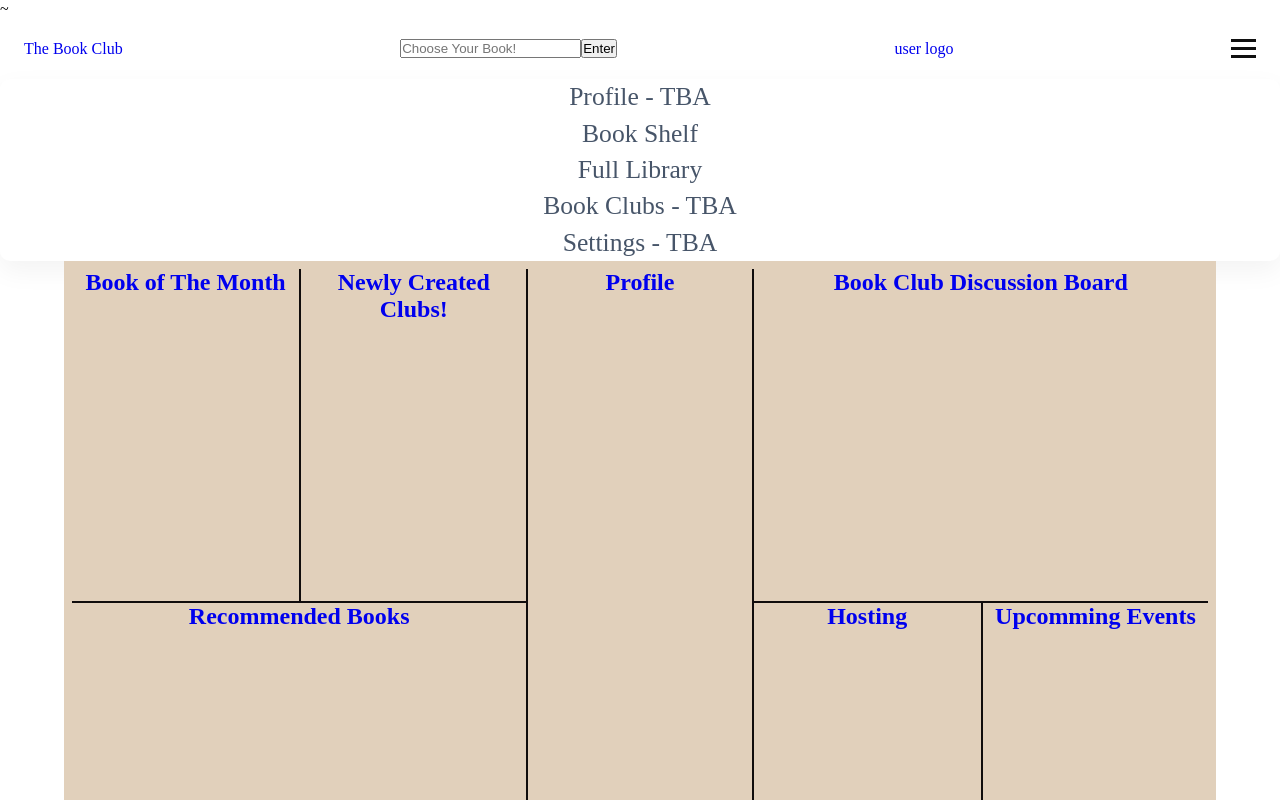
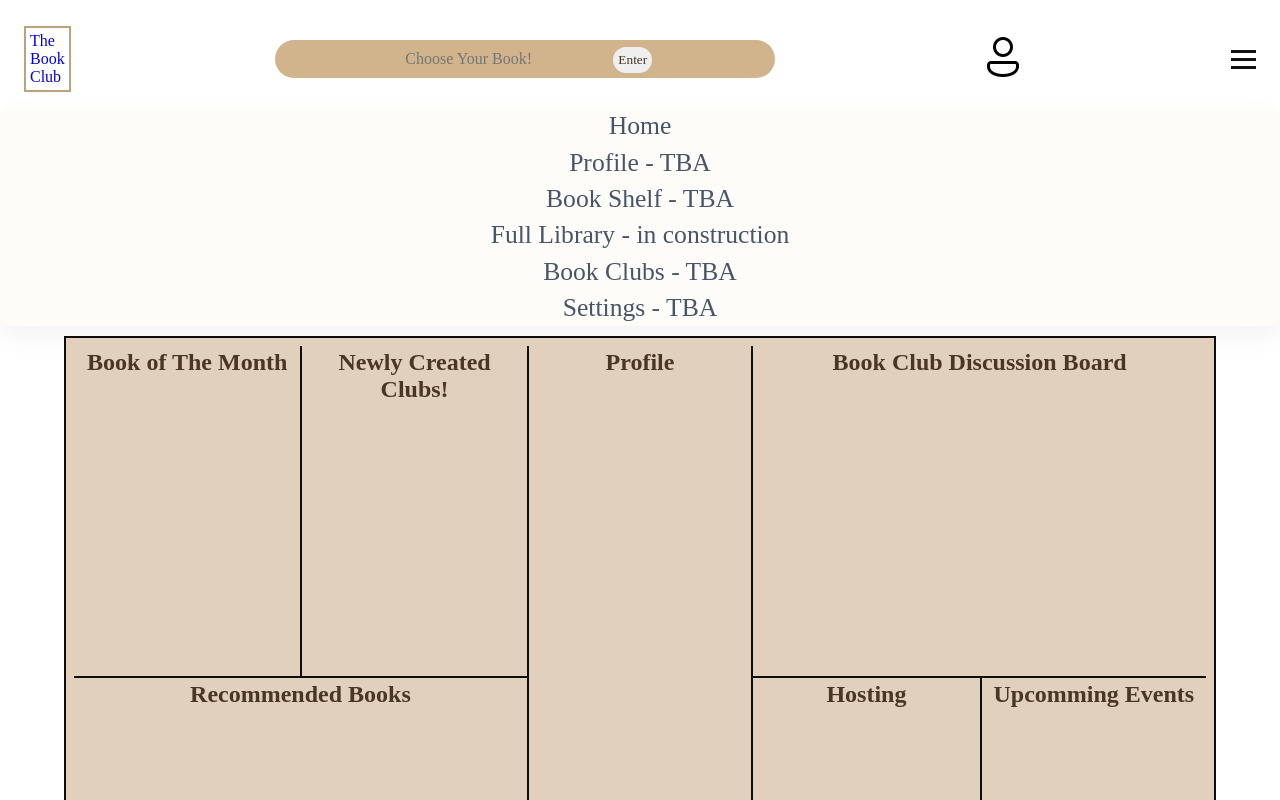
Before and after one commit to DEdmonds22/The-Book-Club, a React (Create React App) app: page / in a window 1280 px wide. Both pictures are taken after a click on the element 1243 px from the left and 48 px from the top of the page. Shown: the top 800 px of the page. Built offline with nearby package versions, Linux system fonts and the light colour scheme.

Commit message:
made some note and design changes

```diff
--- a/src/App.css
+++ b/src/App.css
@@ -2,9 +2,48 @@
   margin: 0;
   padding: 0;
   box-sizing: border-box;
+  font-family: 'Times New Roman', Times, serif;
 }
 
 /* NAV.JS */
+.logo {
+  border: 2px solid rgb(190, 162, 125);
+  padding: 4px;
+}
+
+.search-bar {
+  text-align: center;
+  background-color: tan;
+  border-radius: 30px;
+  padding: 2px 12px;
+  width: 500px;
+}
+
+input[type="text"] {
+  border: none;
+  outline: none;
+  flex: 1;
+  padding: 8px;
+  font-size: 16px;
+  background: transparent;
+  color: white;
+}
+
+.search-bar button {
+  padding: 5px;
+  border-radius: 30px;
+  border: none;
+  color: rgb(73, 55, 36);
+}
+
+.search-bar button:hover {
+  cursor: pointer;
+}
+
+.search-bar button:active {
+  font-size: 14px;
+}
+
 #navBar p {
   cursor: pointer;
 }
@@ -17,8 +56,10 @@ a {
   text-decoration: none;
 }
 
-.header {
+header {
   border-bottom: 1px soild #e2e8f0;
+  margin: 10px 0;
+
 }
 
 #navBar {
@@ -32,6 +73,7 @@ a {
   display: block;
   cursor: pointer;
 }
+
 
 .bar {
   display: block;
@@ -56,11 +98,11 @@ a {
   flex-direction: column;
   align-items: center;
   top: 5rem;
-  background-color: #fff;
   width: 100%;
   border-radius: 10px;
   box-shadow:
   0 10px 27px rgba(0, 0, 0, 0.05);
+  background-color: rgb(254, 252, 248);
 }
 
 .nav-item {
@@ -76,12 +118,25 @@ a {
 .nav-link:hover {
   color: tan;
 }
+.nav-link:active {
+  color: rgb(73, 55, 36);
+}
 
 
 /* HOME.JS */
 #home-page {
+  text-align: center;
+}
+
+#home-page h2{
   font-family: 'Times New Roman', Times, serif;
-  text-align: center;
+  color: rgb(73, 55, 36);
+  margin: 3px;
+}
+
+#home-page h2:hover{
+  color: white;
+  font-size: 1.7rem;
 }
 
 #container {
@@ -93,7 +148,9 @@ a {
     display: grid;
     grid-template-columns: 1fr 1fr 1fr 1fr 1fr;
     grid-template-rows: 1fr 1fr;
-    padding: 8px
+    padding: 8px;
+    cursor: default;
+    border: 2px solid #100c0c;
 }
 
 .bookOfTheMonth {
@@ -137,3 +194,60 @@ a {
     grid-column: 5/6;
     grid-row: 2/3;
 }
+
+
+/* FULL-LIBRARY book cards*/
+
+.book-con {
+  display: flex;
+  flex-wrap: wrap;
+  justify-content: center;
+  gap: 25px;
+  padding: 20px;
+}
+
+.book {
+  height: auto;
+  width: 350px;
+  border: 3px dotted rgb(73, 55, 36);
+  padding: 10px;
+  margin: 0 auto;
+  color: rgb(73, 55, 36);
+  background-color: tan;
+  text-align: center;
+}
+
+.book img {
+  width: 150px;
+  height:200px
+}
+
+.book h2,
+.book p {
+  margin: .8rem;
+}
+
+.book h2:hover,
+.book p:hover {
+  color: white;
+  cursor: pointer;
+  font-size: 1.7rem;
+}
+
+.book:active,
+.book h2:active,
+.book p:active {
+  color:  black;
+  background-color: tan;
+}
+
+/*TESSTT*/
+.bookTester-con {
+  display: flex;
+  width: auto;
+  align-items: center;
+}
+
+.det {
+  width: 70%;
+}
--- a/src/App.js
+++ b/src/App.js
@@ -16,8 +16,10 @@ import Hosting from './pages/Hosting';
 import UpcommingEvents from './pages/UpcommingEvents';
 
 function App() {
-  const handleSearch = (searchTerm) => {
-    window.location.href = `/full-library?search=${searchTerm}`;
+  const handleSearch = (searchTerm) => { // used to handle the search func. in the app
+    window.location.href = `/full-library?search=${searchTerm}`; // redirect user to new url that includes search term
+    /*window.location.href - is used to redirect the page
+    alt. useHistory or Link*/
   };
 
   return (
--- a/src/pages/Full-Library.js
+++ b/src/pages/Full-Library.js
@@ -1,21 +1,21 @@
 import { useState, useEffect } from "react";
-import axios from "axios";
-import { useLocation } from "react-router-dom";
+import axios from "axios";  // makes HHTP request
+import { useLocation } from "react-router-dom"; // used for accessing the current location (url) of the React application, such as the pathname, search parameter, and hash
 
 export default function FullLibrary() {
   const [searchResults, setSearchResults] = useState([]);
-  const location = useLocation();
-  const queryParams = new URLSearchParams(location.search);
+  const location = useLocation(); // the variable now holds the current location object including the search property, which holds several properties.
+  const queryParams = new URLSearchParams(location.search); // location.search = "?q={searchTerm}" ie "...?q=react&page=1", URLSearchParms breaks it down into key: values: "q": "react", "page": "1".
   const searchTerm = queryParams.get("search") || "";
 
-  useEffect(() => {
-    const fetchSearchResults = async () => {
+  useEffect(() => { // called whenever component is mounted and wheneve"searchTerm changes.
+    const fetchSearchResults = async () => {  // will always return a promise, even if you dont explicity use the return keyword inside of the functiion
       try {
-        const response = await axios.get(
+        const response = await axios.get( // await keyword is used to wait for a promise to resolved before mvoing forward
           `https://www.googleapis.com/books/v1/volumes?q=${searchTerm}`
         );
 
-        if (response.data.items) {
+        if (response.data.items) {  // the response obj is the result of the api call made using axios, the data property of the response object contains the actual data returned by the api, the response data has a property named items which holds an array of book items that match the search term.
           setSearchResults(response.data.items);
         } else {
           setSearchResults([]);
@@ -31,12 +31,16 @@ export default function FullLibrary() {
   return (
     <div>
       <h1>Search Results</h1>
-      {searchResults.map((book) => (
-        <div key={book.id}>
-          <h2>{book.volumeInfo.title}</h2>
-          <p>{book.volumeInfo.authors?.join(", ")}</p>
-        </div>
-      ))}
+      <div className="book-con">
+        {searchResults.map((book) => (
+          <div key={book.id} className="book" >
+            <h2>{book.volumeInfo.title}</h2>
+            <img src={book.volumeInfo.imageLinks?.smallThumbnail} />
+            <p>by: {book.volumeInfo.authors?.join(", ")}</p>
+            <button>Add to Bookshelf</button>
+          </div>
+        ))}
+      </div>
     </div>
   );
 }
--- a/src/pages/Header.js
+++ b/src/pages/Header.js
@@ -1,7 +1,7 @@
 import { useState } from "react";
 import { Link } from "react-router-dom";
 
-export default function Header({ onSearch }) {
+export default function Header({ onSearch }) { // prop passed down from app.js is a func named handleSearch, saved to header's att names onSearch
     const [menuIsOpen, setMenuIsOpen] = useState(false);
     const [searchTerm, setSearchTerm] = useState("");
 
@@ -13,18 +13,22 @@ export default function Header({ onSearch }) {
         setMenuIsOpen(false);
     };
 
-  const handleSearch = (event) => {
+    const handleSearch = (event) => {   // a diff func named handleSearch, but uses App.js's handleSearch (onSearch), activated when form is submitted.
         event.preventDefault();
         onSearch(searchTerm);
     };
 
     return (
         <header>
-            <div>~
+            <div>
                 <div id="navBar">
-                    <Link to="/">
-                        <p>The Book Club</p>
+                    <div className="logo">
+                        <Link to="/" onClick={closeMenu}>
+                            <p>The</p>
+                            <p>Book</p>
+                            <p>Club</p>
                         </Link>
+                    </div>
 
                     <form onSubmit={handleSearch}>
                         <div className="search-bar">
@@ -32,14 +36,14 @@ export default function Header({ onSearch }) {
                             type="text"
                             placeholder="Choose Your Book!"
                             value={searchTerm}
-              onChange={(e) => setSearchTerm(e.target.value)}
+                            onChange={(e) => setSearchTerm(e.target.value)} // updates the searchTerm as the user types
                             />
                             <button type="submit">Enter</button>
                         </div>
                     </form>
 
                     <Link to="/sign-in">
-                        <p>user logo</p>
+                        <img src="/icons8-user-48.png"/>
                     </Link>
 
                     <div className="hamburger" onClick={openMenu}>
@@ -52,13 +56,17 @@ export default function Header({ onSearch }) {
                 <div className={`nav-menu-container ${menuIsOpen ? "active" : ""}`}>
                     <ul className="nav-menu">
                         <li className="nav-item" onClick={closeMenu}>
+                            <Link to="/"
+                            className="nav-link">Home</Link>
+                        </li>
+                        <li className="nav-item" onClick={closeMenu}>
                             <Link to="/profile" className="nav-link"> Profile - TBA</Link>
                         </li>
                         <li className="nav-item" onClick={closeMenu}>
-                            <Link to="/book-shelf" className="nav-link">Book Shelf</Link>
+                            <Link to="/book-shelf" className="nav-link">Book Shelf - TBA</Link>
                         </li>
                         <li className="nav-item" onClick={closeMenu}>
-                            <Link to="/full-library" className="nav-link">Full Library</Link>
+                            <Link to="/full-library" className="nav-link">Full Library - in construction</Link>
                         </li>
                         <li className="nav-item" onClick={closeMenu}>
                             <Link to="/book-clubs" className="nav-link">Book Clubs - TBA</Link>
--- a/src/pages/Home.js
+++ b/src/pages/Home.js
@@ -4,33 +4,47 @@ export default function Home() {
     return (
         <main id="home-page">
             <main id="container">
-                <Link to="/book-of-the-month" class="bookOfTheMonth top">
+                <div class="bookOfTheMonth top">
+                    <Link to="/book-of-the-month" >
                         <h2>Book of The Month</h2>
                     </Link>
+                </div>
 
-                <Link to="/newly-created-clubs" class="newlyCreatedClubs top">
+                <div class="newlyCreatedClubs top">
+                    <Link to="/newly-created-clubs" >
                         <h2>Newly Created Clubs!</h2>
                     </Link>
+                </div>
 
-                <Link to="/profile" class="profile">
+                <div class="profile">
+                    <Link to="/profile" >
                         <h2>Profile</h2>
                     </Link>
+                </div>
 
-                <Link to="/discussion-board" class="bookClubDiscussionBoard top">
+                <div class="bookClubDiscussionBoard top">
+                    <Link to="/discussion-board" >
                         <h2>Book Club Discussion Board</h2>
                     </Link>
+                </div>
 
-                <Link to="/recommended-books" class="recommendedBooks">
+                <div class="recommendedBooks">
+                    <Link to="/recommended-books" >
                         <h2>Recommended Books</h2>
                     </Link>
+                </div>
 
-                <Link to="/hosting" class="hosting bottom">
+                <div class="hosting bottom">
+                    <Link to="/hosting" >
                         <h2>Hosting</h2>
                     </Link>
+                </div>
 
-                <Link to="/upcomming-events" class="upcommingEvents bottom">
+                <div class="upcommingEvents bottom">
+                    <Link to="/upcomming-events" >
                         <h2>Upcomming Events</h2>
                     </Link>
+                </div>
             </main>
         </main>
     )
```
Also changed, not shown: public/download.jpeg (added), public/icons8-user-48.png (added), src/components/TestBook.js (added). Lines whose indentation alone changed are shown as unchanged.
